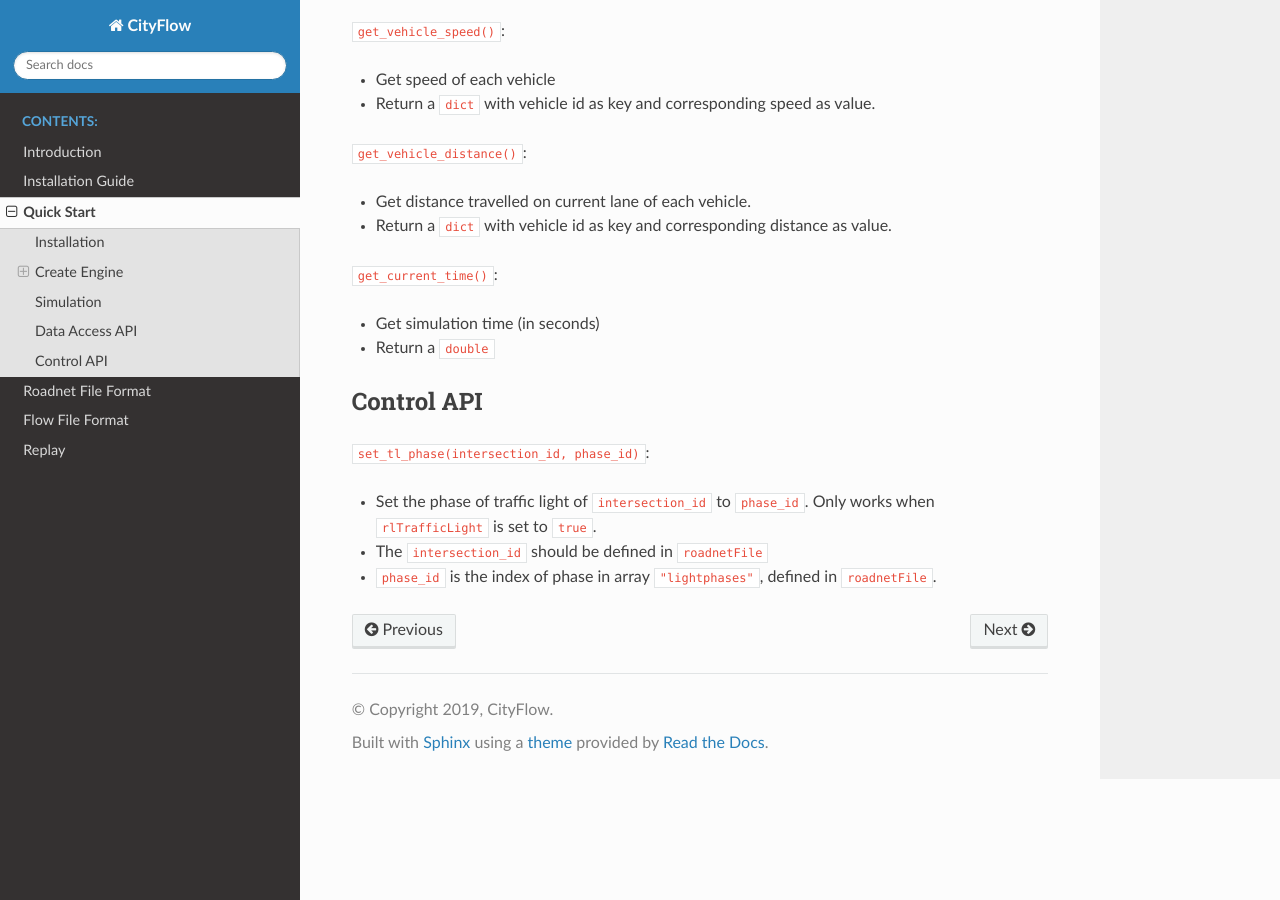
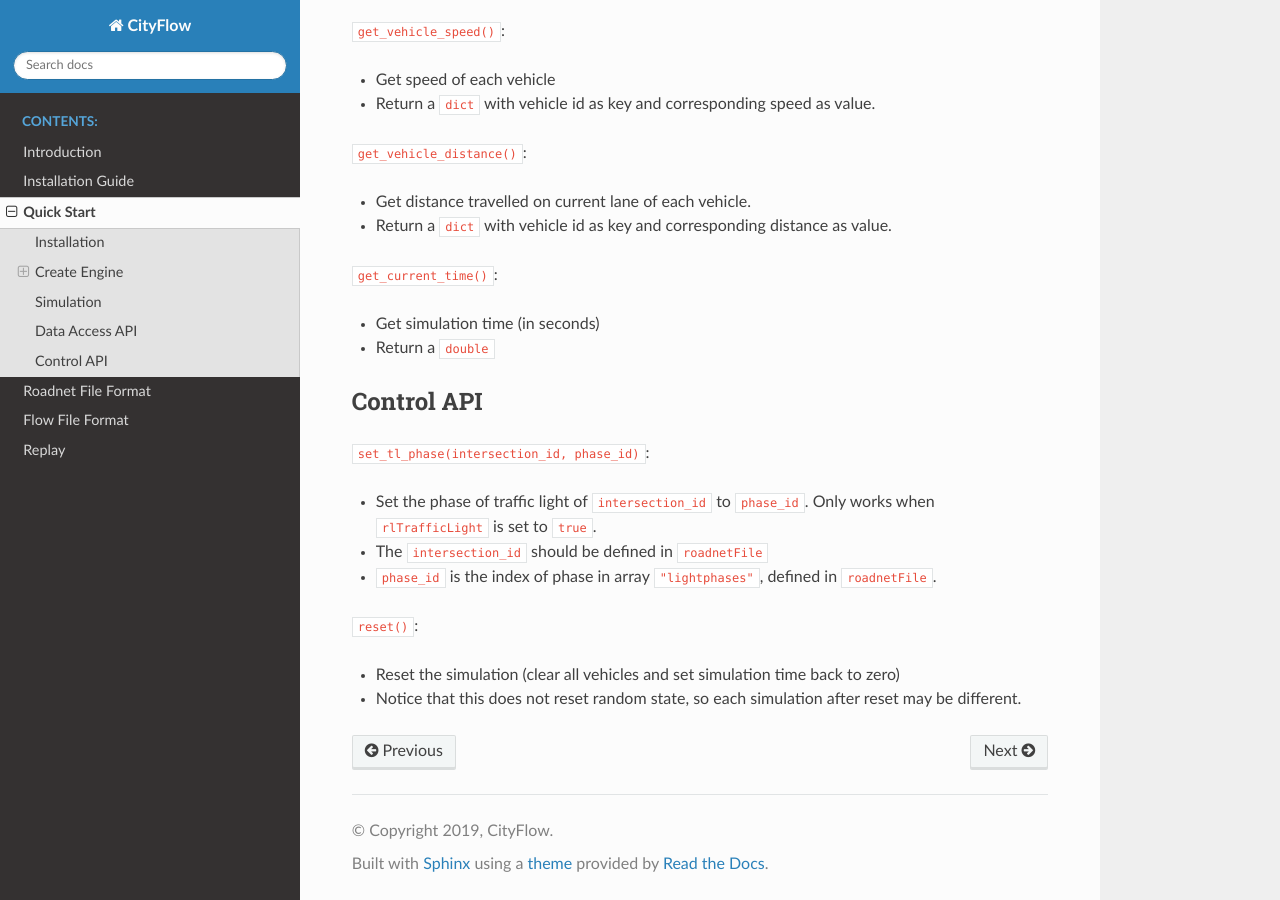
Before and after one commit to cityflow-project/CityFlow, a Sphinx documentation site: the page built from docs/source/start.rst, in a window 1280 px wide and 900 px high, scrolled down 2394 px. Built offline with Sphinx 7.4.7 and the Read the Docs theme 2.0.0, drawn with Linux system fonts in a browser that asks for light colours.

Commit message:
docs: add reset()

```diff
--- a/docs/source/start.rst
+++ b/docs/source/start.rst
@@ -123,3 +123,8 @@
 - Set the phase of traffic light of ``intersection_id`` to ``phase_id``. Only works when ``rlTrafficLight`` is set to ``true``.
 - The ``intersection_id`` should be defined in ``roadnetFile``
 - ``phase_id`` is the index of phase in array ``"lightphases"``, defined in ``roadnetFile``.
+
+``reset()``:
+
+- Reset the simulation (clear all vehicles and set simulation time back to zero)
+- Notice that this does not reset random state, so each simulation after reset may be different.
```
